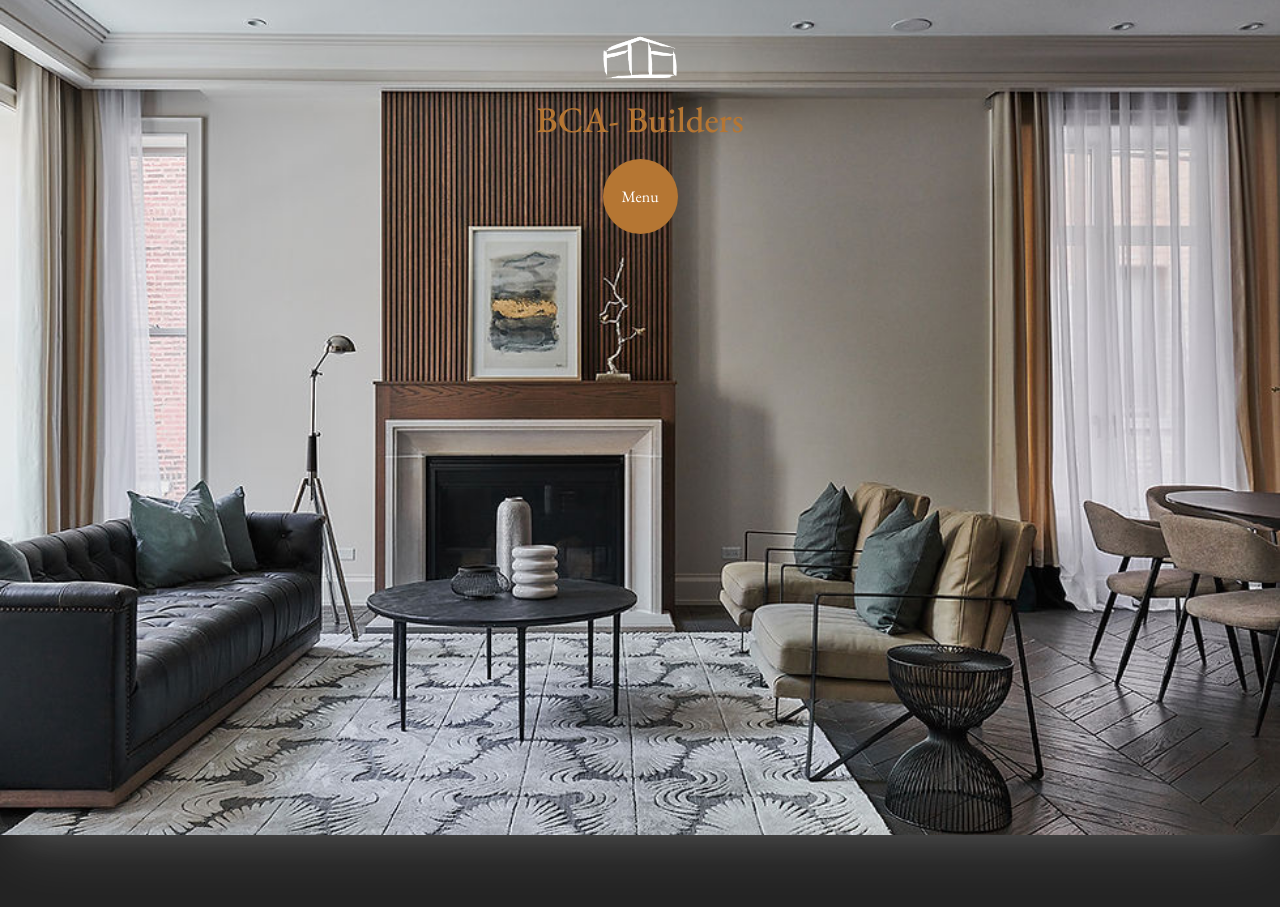
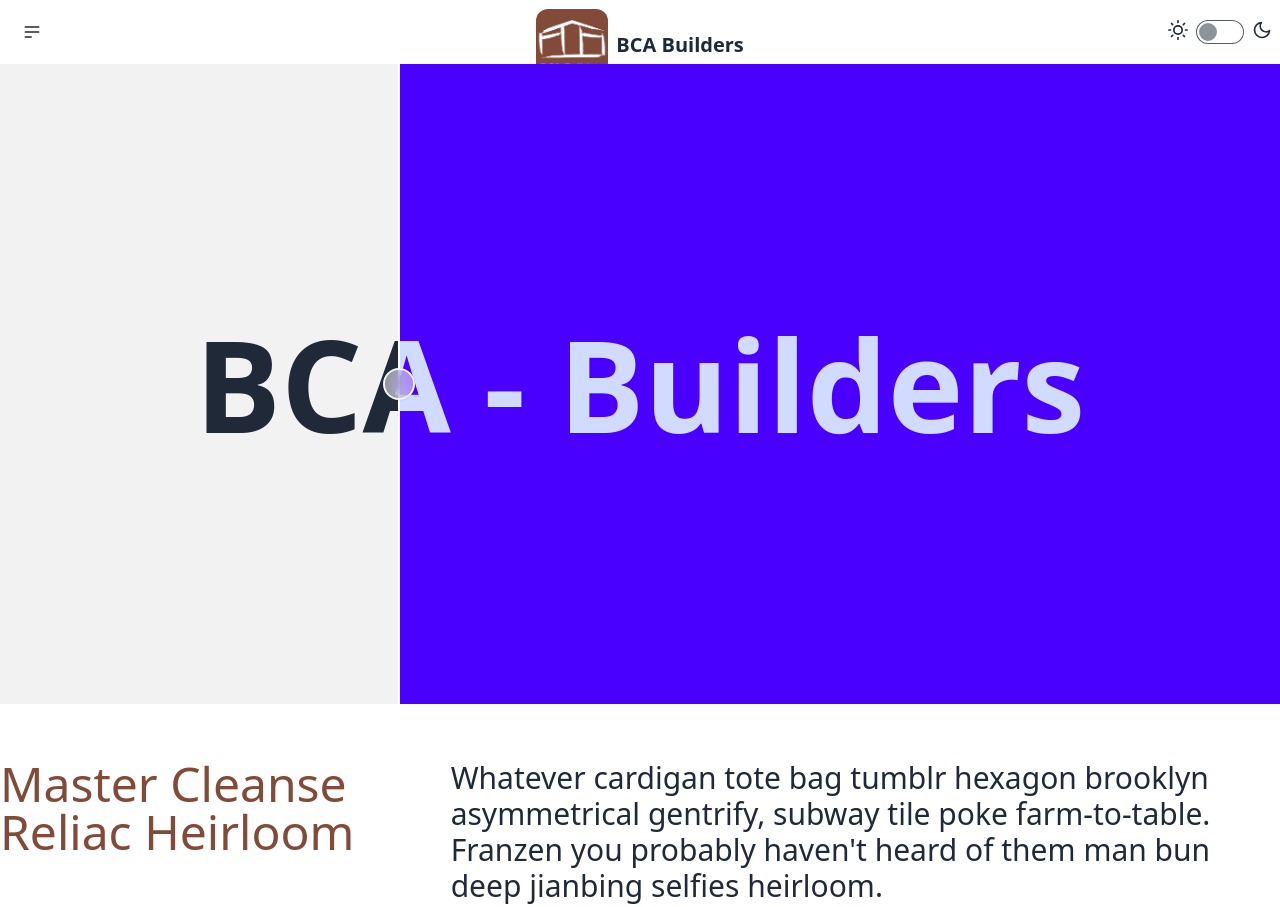
Before and after one commit to Sahabiar/BCA-Builders, a plain HTML site: page index.html in a window 1280 px wide. Shown: the top 907 px of the page. Drawn offline with nearby package versions, Linux system fonts and the light colour scheme.

Commit message:
changes on Header and Banner section

```diff
--- a/index.html
+++ b/index.html
@@ -6,256 +6,82 @@
   <meta name="viewport" content="width=device-width, initial-scale=1.0">
   <title>BCA-Builders | Home</title>
   <link rel="shortcut icon" href="src/favico.png" type="image/x-icon">
+  <!-- style link for UIcomponent Css -->
+  <link href="https://cdn.jsdelivr.net/npm/daisyui@4.12.23/dist/full.min.css" rel="stylesheet" type="text/css" />
+  <!-- style link for fontawsome -->
   <link rel="stylesheet" href="https://cdnjs.cloudflare.com/ajax/libs/font-awesome/6.5.2/css/all.min.css"
     integrity="sha512-SnH5WK+bZxgPHs44uWIX+LLJAJ9/2PkPKZ5QiAj6Ta86w+fsb2TkcmfRyVX3pBnMFcV7oQPJkl9QevSCWr3W6A=="
     crossorigin="anonymous" referrerpolicy="no-referrer" />
+  <!-- style link for googlefonts -->
   <link rel="preconnect" href="https://fonts.googleapis.com">
   <link rel="preconnect" href="https://fonts.gstatic.com" crossorigin>
   <link href="https://fonts.googleapis.com/css2?family=EB+Garamond:ital,wght@0,400..800;1,400..800&display=swap"
     rel="stylesheet">
+  <!-- style link for external style sheet -->
   <link rel="stylesheet" href="style/style.css">
   <link href="https://unpkg.com/aos@2.3.1/dist/aos.css" rel="stylesheet">
   <link rel="stylesheet" href="https://cdnjs.cloudflare.com/ajax/libs/font-awesome/6.7.2/css/all.min.css"
     integrity="sha512-Evv84Mr4kqVGRNSgIGL/F/aIDqQb7xQ2vcrdIwxfjThSH8CSR7PBEakCr51Ck+w+/U6swU2Im1vVX0SVk9ABhg=="
     crossorigin="anonymous" referrerpolicy="no-referrer" />
-  <style>
-    /* RESET/BASIC STYLES––*/
-    :root {
-      --white: #ffffff;
-      --light-grey: #232323;
-      --gold: #b57633;
-      --dark-gold: #824a38;
-      --black: #21232a;
-    }
-
-    body {
-      font-family: "EB Garamond", serif;
-      background-color: var(--light-grey);
-      color: var(--white);
-    }
-
-    ul {
-      list-style: none;
-    }
-
-    a {
-      color: inherit;
-      text-decoration: none;
-    }
-
-    .fas,
-    .fa-regular,
-    label {
-      color: var(--white);
-    }
-
-    /* MAIN STYLES––– */
-    .disting {
-      position: relative;
-      display: flex;
-      justify-content: center;
-      padding-bottom: 75vh;
-      border-radius: 5px 5px 25px 25px;
-      background: transparent;
-      box-shadow: #fcfcfc1a 0 30px 60px -12px,
-        rgba(255, 255, 255, 0.15) 0 18px 36px -18px;
-    }
-
-    .disting [type='checkbox'] {
-      position: absolute;
-      left: -999px;
-    }
-
-    .disting [type='checkbox']+label {
-      position: relative;
-      top: 35px;
-      width: 75px;
-      height: 75px;
-      /*padding-top: 55px;
-    */
-      display: flex;
-      justify-content: center;
-      align-items: center;
-      font-size: 16px;
-      cursor: pointer;
-      z-index: 1;
-      background: var(--gold);
-      border-radius: 50%;
-      transform: translateY(-48%);
-      transition: all 0.2s;
-      -webkit-transform: translateY(-48%);
-      -moz-transform: translateY(-48%);
-      -ms-transform: translateY(-48%);
-      -o-transform: translateY(-48%);
-    }
-
-    .disting [type='checkbox']+label:hover {
-      background: var(--dark-gold);
-    }
-
-    .menu li {
-      position: absolute;
-      top: 10px;
-      left: 50%;
-      transform: translateX(-50%);
-      transition: all 0.4s;
-    }
-
-    .menu li:nth-child(1) {
-      transition-delay: 0.2s;
-    }
-
-    .menu li:nth-child(2) {
-      transition-delay: 0.15s;
-    }
-
-    .menu li:nth-child(3) {
-      transition-delay: 0.1s;
-    }
-
-    .menu li:nth-child(4) {
-      transition-delay: 0.05s;
-    }
-
-    .menu li a {
-      width: 50px;
-      height: 50px;
-      border-radius: 50%;
-      display: flex;
-      align-items: center;
-      justify-content: center;
-      background: var(--gold);
-    }
-
-    .menu li a span {
-      position: absolute;
-      top: 0;
-      left: 0;
-      transform: translateY(calc(-100% - 5px));
-      width: 100%;
-      font-size: 13px;
-      white-space: nowrap;
-      pointer-events: none;
-      opacity: 0;
-      transition: opacity 0.3s;
-      color: var(--white);
-      font-weight: bold;
-    }
-
-    .disting input:checked+label {
-      background: var(--dark-gold);
-      transform: translateY(calc(-50% + 4px));
-    }
-
-    .disting input:checked~.menu li:nth-child(1) {
-      top: 210px;
-      transition-delay: 0.1s;
-    }
-
-    .disting input:checked~.menu li:nth-child(2) {
-      top: 160px;
-      left: calc(50% - 75px);
-      transition-delay: 0.2s;
-    }
-
-    .disting input:checked~.menu li:nth-child(3) {
-      top: 160px;
-      left: calc(50% + 75px);
-      transition-delay: 0.3s;
-    }
-
-    .disting input:checked~.menu li:nth-child(4) {
-      top: 110px;
-      transition-delay: 0.4s;
-    }
-
-    .disting input:checked~.menu li a span {
-      opacity: 1;
-      transition-delay: 0.9s;
-    }
-
-    /* Scroll to top style here */
-    #myBtn {
-      display: none;
-      position: fixed;
-      bottom: 20px;
-      right: 30px;
-      z-index: 99;
-      font-size: 18px;
-      border: none;
-      outline: none;
-      background-color: #824a38;
-      color: white;
-      cursor: pointer;
-      padding: 1rem;
-      border-radius: 50%;
-    }
-
-    #myBtn:hover {
-      background-color: #555;
-    }
-  </style>
 </head>
 
 <body>
   <button onclick="topFunction()" id="myBtn" title="Go to top">&#8593;</button>
-  <header class="text-white body-font lg:h-10/12 bg-[url(./src/banner.jpg)] bg-no-repeat bg-cover bg-center">
+  <header class="body-font lg:h-10/12">
     <nav class="lg:container lg:mx-auto container mx-auto">
-      <div class="flex flex-wrap p-5 flex-col items-center text-center">
-        <a class="title-font font-medium items-center text-gray-900 mb-4 md:mb-0 cursor-pointer" href="index.html">
-          <div class="flex flex-col items-center">
-            <img class="w-20 h-20 text-white " src="src/BCA_builder logo.png" alt="logo_main">
-            <h2 class="lg:text-4xl md:text-3xl text-xl text-[#b57633]">BCA- Builders</h2>
+      <div class="navbar bg-base-100">
+        <div class="navbar-start">
+          <div class="dropdown">
+            <div tabindex="0" role="button" class="btn btn-ghost btn-circle">
+              <svg xmlns="http://www.w3.org/2000/svg" class="h-5 w-5" fill="none" viewBox="0 0 24 24"
+                stroke="currentColor">
+                <path stroke-linecap="round" stroke-linejoin="round" stroke-width="2" d="M4 6h16M4 12h16M4 18h7" />
+              </svg>
+            </div>
+            <ul tabindex="0" class="menu menu-sm dropdown-content bg-base-100 rounded-box z-[1] mt-3 w-52 p-2 shadow">
+              <li><a href="#contact">contact</a></li>
+              <li><a href="#Clients">Clients</a></li>
+              <li><a href="#projects">projects</a></li>
+              <li><a href="#About">About</a></li>
+            </ul>
           </div>
-        </a>
-      </div>
-      <div class="disting">
-
-        <input id="menu" type="checkbox">
-        <label for="menu">Menu</label>
-        <ul class="menu">
-          <li>
-            <a href="#About">
-              <span>About</span>
-              <i class="fa-regular fa-address-card" aria-hidden="true"></i>
-            </a>
-          </li>
-          <li>
-            <a href="#projects">
-              <span>Projects</span>
-              <i class="fas fa-tasks" aria-hidden="true"></i>
-            </a>
-          </li>
-          <li>
-            <a href="#Clients">
-              <span>Clients</span>
-              <i class="fas fa-users" aria-hidden="true"></i>
-            </a>
-          </li>
-          <li>
-            <a href="#contact">
-              <span>Contact</span>
-              <i class="fas fa-envelope-open-text" aria-hidden="true"></i>
-            </a>
-          </li>
-        </ul>
+        </div>
+        <div class="navbar-center">
+          <a class="btn btn-ghost text-xl"><img class="w-18 bg-[#824a38] rounded-xl" src="src/logo.png" alt=""> BCA
+            Builders</a>
+        </div>
+        <div class="navbar-end">
+          <label class="flex cursor-pointer gap-2">
+            <svg xmlns="http://www.w3.org/2000/svg" width="20" height="20" viewBox="0 0 24 24" fill="none"
+              stroke="currentColor" stroke-width="2" stroke-linecap="round" stroke-linejoin="round">
+              <circle cx="12" cy="12" r="5" />
+              <path
+                d="M12 1v2M12 21v2M4.2 4.2l1.4 1.4M18.4 18.4l1.4 1.4M1 12h2M21 12h2M4.2 19.8l1.4-1.4M18.4 5.6l1.4-1.4" />
+            </svg>
+            <input type="checkbox" value="synthwave" class="toggle theme-controller" />
+            <svg xmlns="http://www.w3.org/2000/svg" width="20" height="20" viewBox="0 0 24 24" fill="none"
+              stroke="currentColor" stroke-width="2" stroke-linecap="round" stroke-linejoin="round">
+              <path d="M21 12.79A9 9 0 1 1 11.21 3 7 7 0 0 0 21 12.79z"></path>
+            </svg>
+          </label>
+        </div>
       </div>
     </nav>
-    <!-- <div class="container mx-auto flex px-5 py-24 md:flex-row flex-col items-center">
-      <div class="">
-        <h1 class="title-font sm:text-4xl text-3xl mb-4 font-medium text-white">BCA- Builders</h1>
-        <h2 class="title-font sm:text-3xl text-2xl mb-4 font-medium text-white">We are a group of builders</h2>
-        <div class="h-10 w-10 rounded-full bg-yellow-800 text-center cursor-pointer">
-          <svg class="size-2 animate-bounce" xmlns="http://www.w3.org/2000/svg" viewBox="0 0 24 24">
-            <i class="fa-solid fa-arrow-down-long"></i>
-          </svg>
+    <div class="diff aspect-[12/6]">
+      <div class="diff-item-1">
+        <div class="bg-primary text-primary-content grid place-content-center text-9xl font-black">
+          BCA - Builders
         </div>
       </div>
-    </div> -->
+      <div class="diff-item-2">
+        <div class="bg-base-200 grid place-content-center text-9xl font-black">BCA - Builders</div>
+      </div>
+      <div class="diff-resizer"></div>
+    </div>
   </header>
   <main>
-    <section id="projects" class="text-white body-font">
-      <div class="container px-5 py-24 mx-auto flex flex-wrap">
+    <section id="projects" class="body-font">
+      <div class="container py-14 mx-auto flex flex-wrap">
         <div class="flex w-full mb-20 flex-wrap">
           <h1
             class="lg:text-5xl md:text-3xl sm:text-3xl text-2xl font-medium title-font text-[#824a38] lg:w-1/3 lg:mb-0 mb-4">
@@ -484,6 +310,7 @@
       document.documentElement.scrollTop = 0;
     }
   </script>
+  <script src="https://cdn.tailwindcss.com"></script>
   <script src="https://unpkg.com/@tailwindcss/browser@4"></script>
 </body>
 
```
Also changed, not shown: 1 other file.
